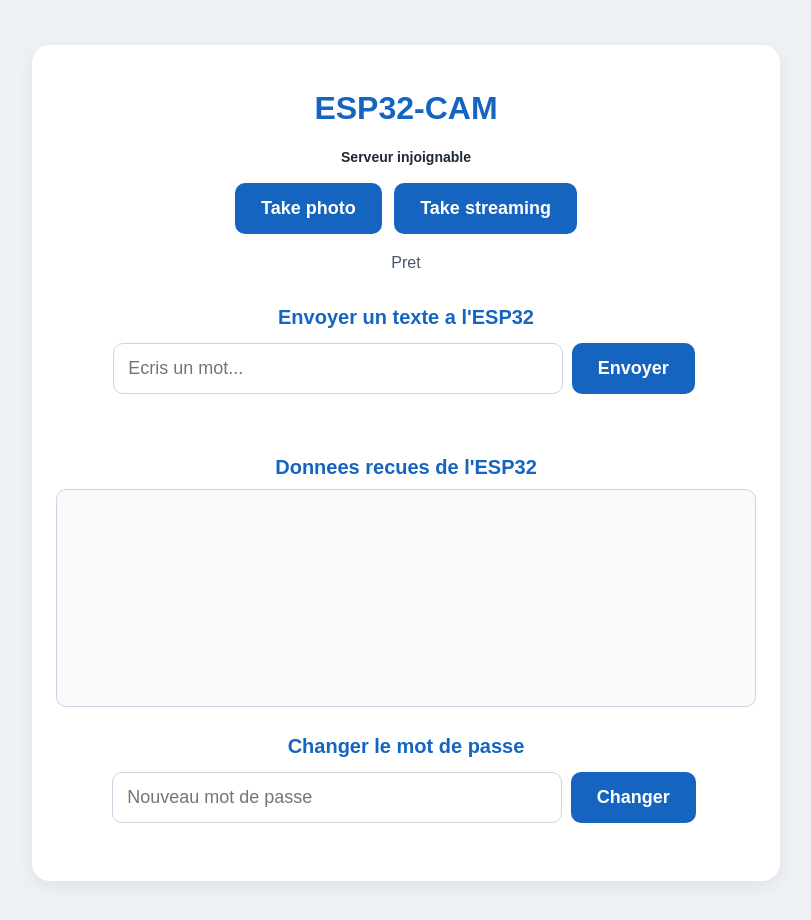
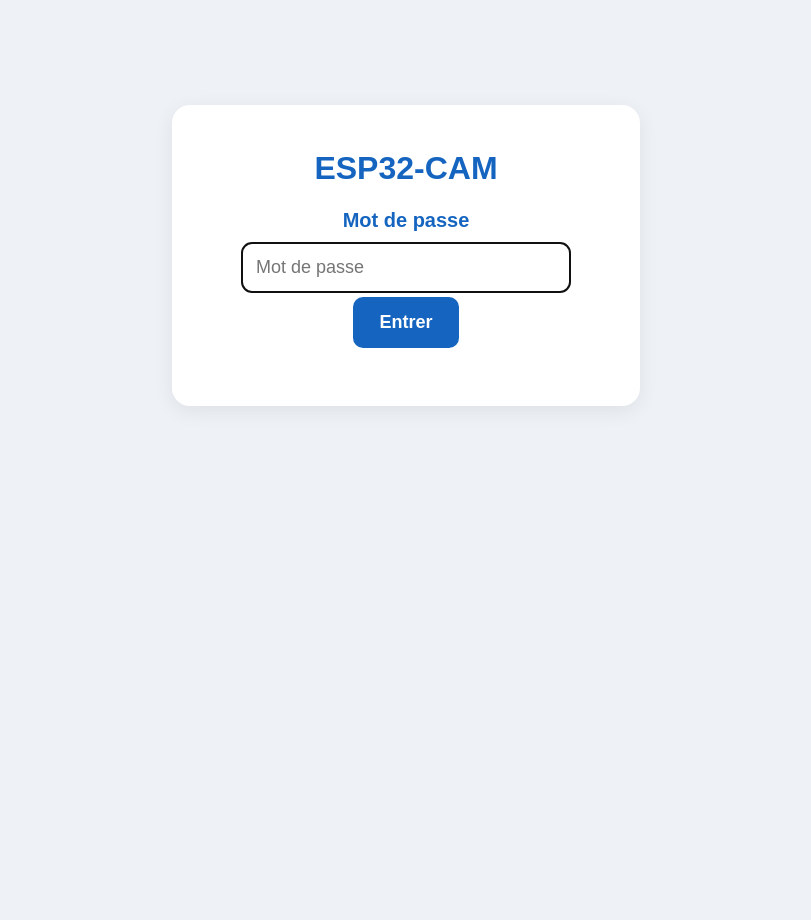
Before and after one commit to bouraouiouni0-debug/smartgrage, a website: page public/index.html in a window 1280 px wide. Shown: the whole page, without its empty margins (234-1045 px from the left). After the commit the page ends 800 px from the top, so only its background shows below. Drawn offline with Linux system fonts and the light colour scheme; no server answers.

Commit message:
Add files via upload

```diff
--- a/public/index.html
+++ b/public/index.html
@@ -14,17 +14,29 @@
     img { display: block; width: 100%; height: auto; margin-top: 22px; border-radius: 12px; }
     #status { color: #475569; min-height: 24px; }
     #online { font-size: 14px; font-weight: bold; }
-    .hidden { display: none; }
+    .hidden { display: none !important; }
 
-    /* ===== AJOUT : style texte ===== */
     h2 { color: #1565c0; font-size: 20px; margin: 28px 0 10px; }
-    #txt, #newPass { width: 60%; padding: 14px; font-size: 18px; border: 1px solid #cbd5e1; border-radius: 10px; }
-    #txtMsg, #passMsg { display: block; min-height: 24px; color: #475569; margin-top: 6px; }
+    #txt, #newPass, #loginPass { width: 60%; padding: 14px; font-size: 18px; border: 1px solid #cbd5e1; border-radius: 10px; }
+    #loginPass { width: 80%; max-width: 300px; }
+    #txtMsg, #passMsg, #loginMsg { display: block; min-height: 24px; color: #475569; margin-top: 6px; }
+    #loginMsg { color: #c62828; }
     #rxBox { height: 200px; overflow-y: auto; text-align: left; border: 1px solid #cbd5e1; border-radius: 10px; padding: 8px; font-family: monospace; font-size: 15px; background: #f8fafc; }
   </style>
 </head>
 <body>
-  <div class="container">
+  <!-- ===== ECRAN DE CONNEXION (affiche a chaque ouverture / actualisation) ===== -->
+  <div id="login" class="container" style="max-width:420px; margin-top:80px;">
+    <h1>ESP32-CAM</h1>
+    <h2 style="margin-top:10px;">Mot de passe</h2>
+    <input id="loginPass" type="password" autocomplete="off" placeholder="Mot de passe" onkeydown="if(event.key==='Enter') doLogin()">
+    <br>
+    <button id="loginBtn" onclick="doLogin()">Entrer</button>
+    <span id="loginMsg"></span>
+  </div>
+
+  <!-- ===== APPLICATION (cachee tant que le mot de passe n'est pas bon) ===== -->
+  <div id="app" class="container hidden">
     <h1>ESP32-CAM</h1>
     <p id="online">Camera : ...</p>
     <button id="take" onclick="takePhoto()">Take photo</button>
@@ -32,17 +44,14 @@
     <p id="status">Pret</p>
     <img id="view" class="hidden" alt="Image de la camera">
 
-    <!-- ===== AJOUT : envoyer un texte a l'ESP32 ===== -->
     <h2>Envoyer un texte a l'ESP32</h2>
     <input id="txt" type="text" maxlength="200" placeholder="Ecris un mot..." onkeydown="if(event.key==='Enter') sendText()">
     <button id="sendTxt" onclick="sendText()">Envoyer</button>
     <span id="txtMsg"></span>
 
-    <!-- ===== AJOUT : donnees recues de l'ESP32 ===== -->
     <h2>Donnees recues de l'ESP32</h2>
     <div id="rxBox"></div>
 
-    <!-- ===== AJOUT : changer le mot de passe ===== -->
     <h2>Changer le mot de passe</h2>
     <input id="newPass" type="text" maxlength="64" autocomplete="off" placeholder="Nouveau mot de passe" onkeydown="if(event.key==='Enter') changePassword()">
     <button id="passBtn" onclick="changePassword()">Changer</button>
@@ -53,9 +62,41 @@
     const $ = (id) => document.getElementById(id);
     const sleep = (ms) => new Promise((r) => setTimeout(r, ms));
     let streaming = false;
+    let token = "";          // garde en memoire seulement : disparait a chaque actualisation
+    $("loginPass").focus();
 
+    // ===== CONNEXION =====
+    async function doLogin() {
+      const password = $("loginPass").value;
+      if (!password) return;
+      $("loginBtn").disabled = true;
+      $("loginMsg").textContent = "";
+      try {
+        const r = await fetch("/api/login", {
+          method: "POST",
+          headers: { "Content-Type": "application/json" },
+          body: JSON.stringify({ password }),
+        });
+        if (!r.ok) throw new Error("Mot de passe incorrect");
+        token = (await r.json()).token;
+        $("loginPass").value = "";
+        $("login").classList.add("hidden");
+        $("app").classList.remove("hidden");
+        startApp();
+      } catch (e) {
+        $("loginMsg").textContent = e.message;
+        $("loginPass").select();
+      } finally {
+        $("loginBtn").disabled = false;
+      }
+    }
+
+    // ===== OUTILS =====
     async function api(path, opts) {
+      opts = opts || {};
+      opts.headers = Object.assign({}, opts.headers, { "x-token": token });
       const r = await fetch(path, opts);
+      if (r.status === 401) { location.reload(); throw new Error("Session expiree"); }
       if (!r.ok) throw new Error("Erreur HTTP " + r.status);
       return r;
     }
@@ -68,6 +109,7 @@
     const msg = (t) => ($("status").textContent = t);
     function show(src) { $("view").src = src; $("view").classList.remove("hidden"); }
 
+    // ===== PHOTO =====
     async function takePhoto() {
       $("take").disabled = true;
       try {
@@ -78,7 +120,7 @@
           await sleep(500);
           const s = await getStatus();
           if (s.photoVersion > before) {
-            show("/api/photo/latest?v=" + s.photoVersion);
+            show("/api/photo/latest?v=" + s.photoVersion + "&token=" + token);
             msg("Photo prise avec succes !");
             return;
           }
@@ -91,6 +133,7 @@
       }
     }
 
+    // ===== STREAMING =====
     async function toggleStream() {
       try {
         if (!streaming) {
@@ -100,7 +143,7 @@
           $("stream").classList.add("stop");
           $("take").disabled = true;
           msg("Demarrage du streaming (2 a 3 secondes)...");
-          show("/stream?t=" + Date.now());
+          show("/stream?t=" + Date.now() + "&token=" + token);
         } else {
           await cmd("stream-stop");
           streaming = false;
@@ -116,6 +159,7 @@
       }
     }
 
+    // ===== ETAT EN LIGNE =====
     async function refreshOnline() {
       try {
         const s = await getStatus();
@@ -125,10 +169,8 @@
         $("online").textContent = "Serveur injoignable";
       }
     }
-    refreshOnline();
-    setInterval(refreshOnline, 3000);
 
-    // ===== AJOUT : envoyer un texte a l'ESP32 =====
+    // ===== ENVOYER UN TEXTE A L'ESP32 =====
     async function sendText() {
       const text = $("txt").value.trim();
       if (!text) return;
@@ -148,7 +190,7 @@
       }
     }
 
-    // ===== AJOUT : recevoir les textes de l'ESP32 =====
+    // ===== RECEVOIR LES TEXTES DE L'ESP32 =====
     let lastMsgId = 0;
     async function fetchMessages() {
       try {
@@ -163,9 +205,8 @@
         if (list.length) box.scrollTop = box.scrollHeight;
       } catch (e) {}
     }
-    setInterval(fetchMessages, 1000);
 
-    // ===== AJOUT : changer le mot de passe =====
+    // ===== CHANGER LE MOT DE PASSE =====
     async function changePassword() {
       const password = $("newPass").value.trim();
       if (password.length < 4) {
@@ -179,14 +220,20 @@
           headers: { "Content-Type": "application/json" },
           body: JSON.stringify({ password }),
         });
-        $("newPass").value = "";
         $("passMsg").textContent = "Mot de passe change. Reconnexion...";
-        setTimeout(() => location.reload(), 1500); // le navigateur redemande le mot de passe
+        setTimeout(() => location.reload(), 1500); // retour a l'ecran de connexion
       } catch (e) {
         $("passMsg").textContent = "Erreur : " + e.message;
         $("passBtn").disabled = false;
       }
     }
+
+    // ===== DEMARRAGE APRES CONNEXION =====
+    function startApp() {
+      refreshOnline();
+      setInterval(refreshOnline, 3000);
+      setInterval(fetchMessages, 1000);
+    }
   </script>
 </body>
 </html>
```
